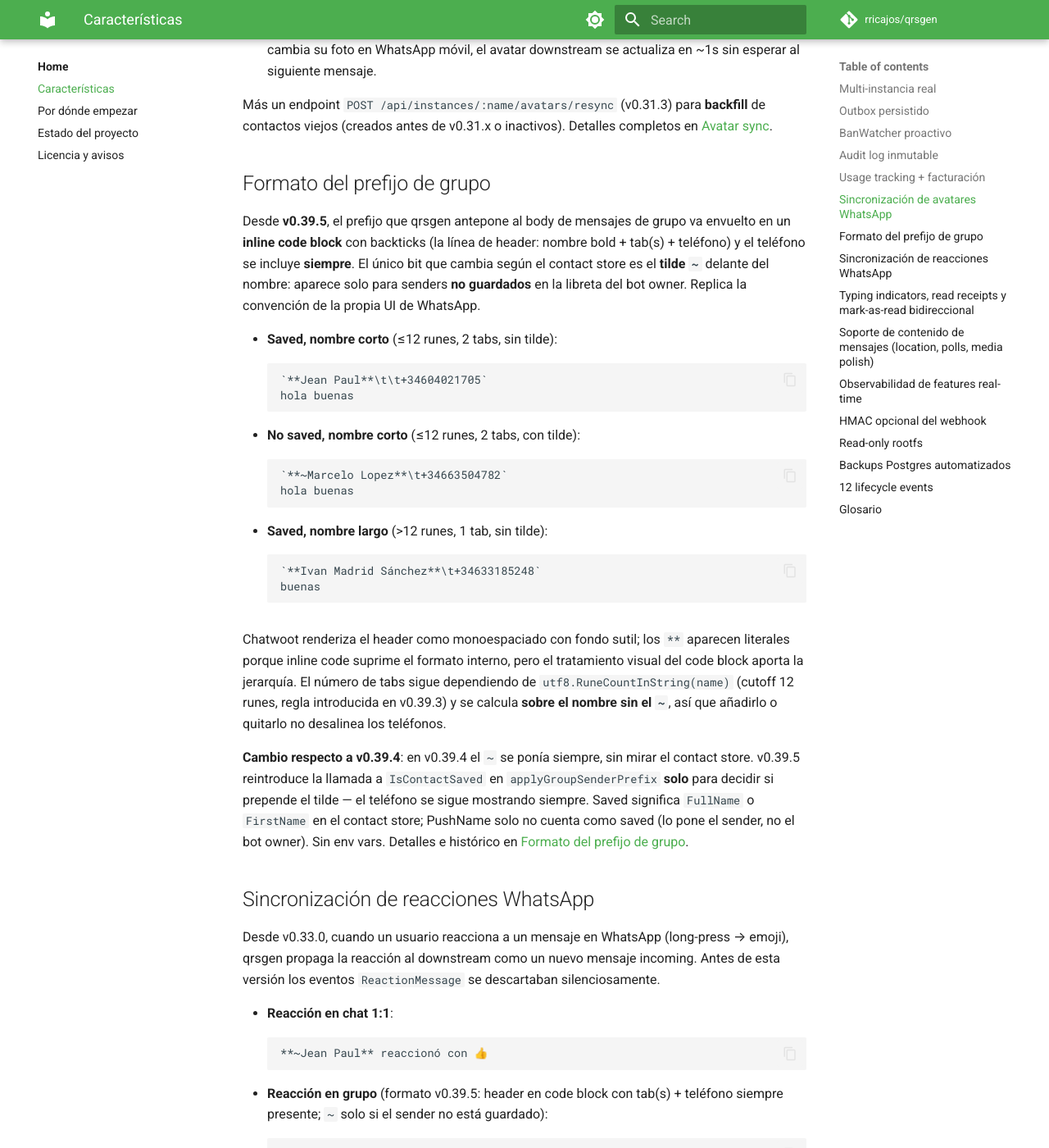
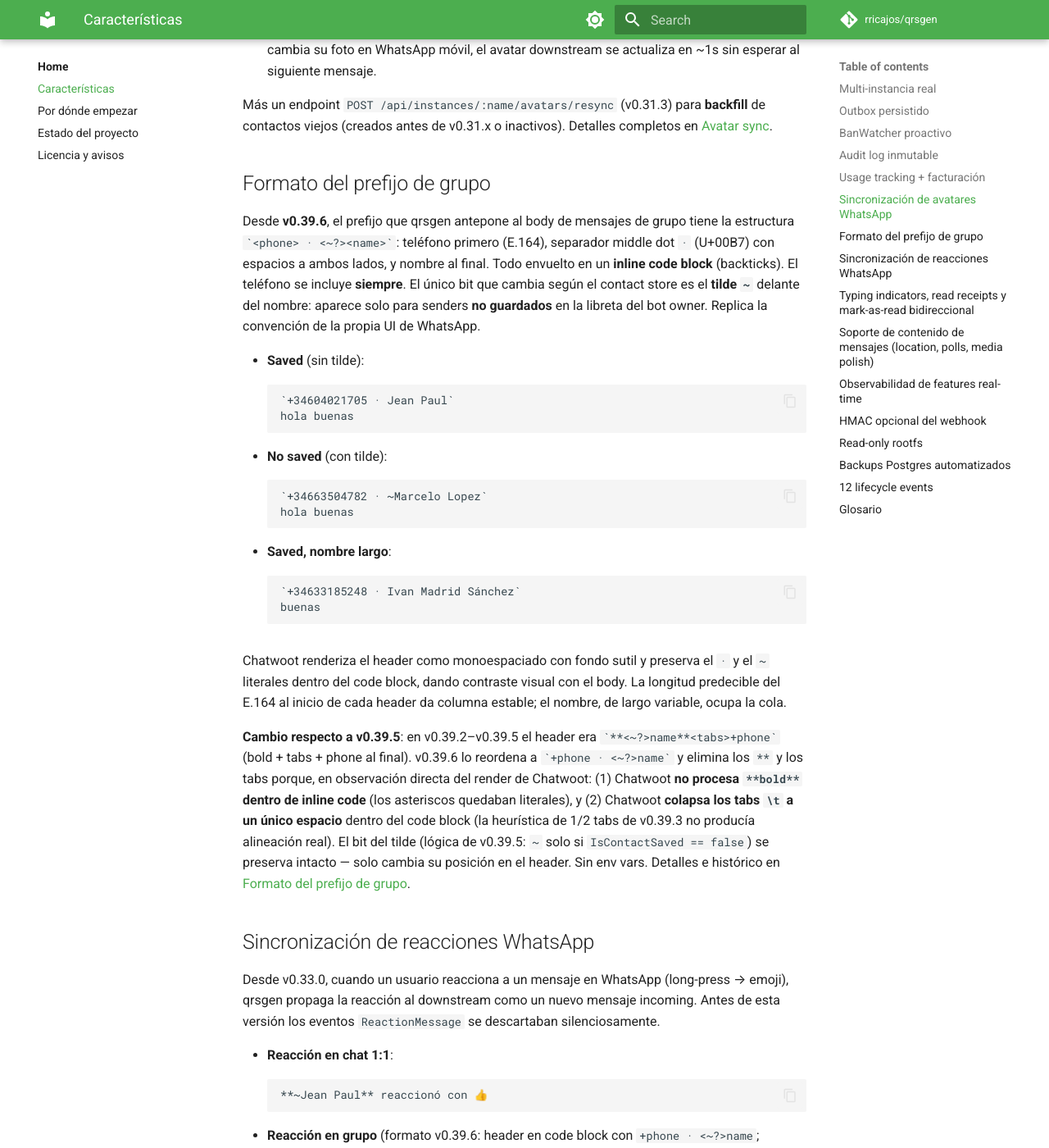
Before and after one commit to rricajos/qrsgen, an MkDocs documentation site: the page built from docs/home/features.md, in a window 1280 px wide and 1400 px high, scrolled down 1303 px. Shown: the whole window at 82% size. Built offline with MkDocs 1.6.1 and Material for MkDocs 9.7.7, drawn with Linux system fonts in a browser that asks for light colours; comment, search, counter and statistics services are not loaded; some of the changed text lies outside the part shown.

Commit message:
docs: phone-first format with middle dot (v0.39.6)
Refleja v0.39.6: reordenado a `+phone · <~?>name`. Razón en docs:
producción confirma que Chatwoot dentro de inline code (1) no procesa
**bold** (queda literal), (2) colapsa tabs a single space, (3)
preserva chars literales como · y ~.

Cambios:
- docs/integrations/group-sender-format.md: TL;DR rehecha con
  ejemplos phone-first, nueva sección v0.39.6 documentando las tres
  observaciones de render, implementación actualizada (sin utf8),
  tabla resumen con columna 'Orden', glosario actualizado.
- docs/home/features.md: ejemplos rehechos, glosario reescrito.
- docs/architecture/incoming-flow.md: pseudocódigo y diagrama ASCII
  actualizados, evolución IsContactSaved extendida con v0.39.6.
- docs/deployment/env-vars.md: descripción QRSGEN_GROUP_PREFIX_SENDER
  reescrita con nuevo formato y motivación.

````diff
--- a/docs/home/features.md
+++ b/docs/home/features.md
@@ -54,45 +54,48 @@
 
 ## Formato del prefijo de grupo
 
-Desde **v0.39.5**, el prefijo que qrsgen antepone al body de mensajes
-de grupo va envuelto en un **inline code block** con backticks (la
-línea de header: nombre bold + tab(s) + teléfono) y el teléfono se
-incluye **siempre**. El único bit que cambia según el contact store
-es el **tilde `~`** delante del nombre: aparece solo para senders **no
-guardados** en la libreta del bot owner. Replica la convención de la
-propia UI de WhatsApp.
+Desde **v0.39.6**, el prefijo que qrsgen antepone al body de mensajes
+de grupo tiene la estructura `` `<phone> · <~?><name>` ``: teléfono
+primero (E.164), separador middle dot `·` (U+00B7) con espacios a
+ambos lados, y nombre al final. Todo envuelto en un **inline code
+block** (backticks). El teléfono se incluye **siempre**. El único bit
+que cambia según el contact store es el **tilde `~`** delante del
+nombre: aparece solo para senders **no guardados** en la libreta del
+bot owner. Replica la convención de la propia UI de WhatsApp.
 
-- **Saved, nombre corto** (≤12 runes, 2 tabs, sin tilde):
+- **Saved** (sin tilde):
   ```
-  `**Jean Paul**\t\t+34604021705`
+  `+34604021705 · Jean Paul`
   hola buenas
   ```
-- **No saved, nombre corto** (≤12 runes, 2 tabs, con tilde):
+- **No saved** (con tilde):
   ```
-  `**~Marcelo Lopez**\t+34663504782`
+  `+34663504782 · ~Marcelo Lopez`
   hola buenas
   ```
-- **Saved, nombre largo** (>12 runes, 1 tab, sin tilde):
+- **Saved, nombre largo**:
   ```
-  `**Ivan Madrid Sánchez**\t+34633185248`
+  `+34633185248 · Ivan Madrid Sánchez`
   buenas
   ```
 
-Chatwoot renderiza el header como monoespaciado con fondo sutil; los
-`**` aparecen literales porque inline code suprime el formato interno,
-pero el tratamiento visual del code block aporta la jerarquía. El
-número de tabs sigue dependiendo de `utf8.RuneCountInString(name)`
-(cutoff 12 runes, regla introducida en v0.39.3) y se calcula **sobre
-el nombre sin el `~`**, así que añadirlo o quitarlo no desalinea los
-teléfonos.
+Chatwoot renderiza el header como monoespaciado con fondo sutil y
+preserva el `·` y el `~` literales dentro del code block, dando
+contraste visual con el body. La longitud predecible del E.164 al
+inicio de cada header da columna estable; el nombre, de largo
+variable, ocupa la cola.
 
-**Cambio respecto a v0.39.4**: en v0.39.4 el `~` se ponía siempre,
-sin mirar el contact store. v0.39.5 reintroduce la llamada a
-`IsContactSaved` en `applyGroupSenderPrefix` **solo** para decidir si
-prepende el tilde — el teléfono se sigue mostrando siempre. Saved
-significa `FullName` o `FirstName` en el contact store; PushName solo
-no cuenta como saved (lo pone el sender, no el bot owner). Sin env
-vars. Detalles e histórico en
+**Cambio respecto a v0.39.5**: en v0.39.2–v0.39.5 el header era
+`` `**<~?>name**<tabs>+phone` `` (bold + tabs + phone al final).
+v0.39.6 lo reordena a `` `+phone · <~?>name` `` y elimina los `**` y
+los tabs porque, en observación directa del render de Chatwoot:
+(1) Chatwoot **no procesa `**bold**` dentro de inline code** (los
+asteriscos quedaban literales), y (2) Chatwoot **colapsa los tabs `\t`
+a un único espacio** dentro del code block (la heurística de 1/2 tabs
+de v0.39.3 no producía alineación real). El bit del tilde (lógica de
+v0.39.5: `~` solo si `IsContactSaved == false`) se preserva intacto —
+solo cambia su posición en el header. Sin env vars. Detalles e
+histórico en
 [Formato del prefijo de grupo](../integrations/group-sender-format.md).
 
 ## Sincronización de reacciones WhatsApp
@@ -106,12 +109,12 @@
   ```
   **~Jean Paul** reaccionó con 👍
   ```
-- **Reacción en grupo** (formato v0.39.5: header en code block con
-  tab(s) + teléfono siempre presente; `~` solo si el sender no está
-  guardado):
+- **Reacción en grupo** (formato v0.39.6: header en code block con
+  `+phone · <~?>name`; teléfono siempre presente, `~` solo si el
+  sender no está guardado):
   ```
-  `**Jean Paul**\t\t+34604021705` reaccionó con ❤️       (saved)
-  `**~Marcelo Lopez**\t+34663504782` reaccionó con ❤️    (no saved)
+  `+34604021705 · Jean Paul` reaccionó con ❤️       (saved)
+  `+34663504782 · ~Marcelo Lopez` reaccionó con ❤️  (no saved)
   ```
 - **Reacción retirada**:
   ```
@@ -292,18 +295,19 @@
 configurada. El avatar sync los reemplaza por las fotos reales de WA.
 
 **Prefijo de grupo**: línea que qrsgen antepone al body de cada
-mensaje de grupo identificando al sender (nombre + teléfono). Permite
+mensaje de grupo identificando al sender (teléfono + nombre). Permite
 al agente que lee la conversación saber quién escribió cada mensaje
-sin abrir el subhilo del grupo. Desde v0.39.2 el separador entre
-nombre y teléfono es **tab `\t` (U+0009)**. Desde v0.39.3 el número
-de tabs es variable: 2 si el nombre tiene ≤ 12 runes, 1 si > 12.
-Desde **v0.39.4** toda la línea de header va envuelta en un **inline
-code block** (backticks) y el teléfono se incluye **siempre**, esté o
-no guardado el contacto (revierte el branching saved/omit-phone que
-existió entre v0.32.0 y v0.39.3). Desde **v0.39.5** el tilde `~`
-delante del nombre aparece **solo si el contacto no está guardado**
-en la libreta del bot owner — replica la convención de la UI de
-WhatsApp.
+sin abrir el subhilo del grupo. Desde v0.39.2 el separador y el
+formato evolucionaron varias veces: tabs (v0.39.2), tab count
+variable (v0.39.3), inline code block wrap (v0.39.4), tilde solo
+para no saved (v0.39.5). Desde **v0.39.6** el header se reordena a
+`` `+phone · <~?>name` `` (teléfono primero, middle dot `·` como
+separador, nombre al final) y se eliminan los marcadores `**bold**` y
+los tabs `\t` porque Chatwoot no procesa bold dentro de inline code y
+colapsa los tabs a un único espacio. El teléfono sigue incluyéndose
+siempre y el tilde `~` antes del nombre aparece **solo si el contacto
+no está guardado** en la libreta del bot owner — replica la convención
+de la UI de WhatsApp.
 
 **Contacto saved (libreta)**: JID que el dueño del número conectado
 tiene en su libreta del móvil, con `FullName` o `FirstName` propagado
--- a/docs/integrations/group-sender-format.md
+++ b/docs/integrations/group-sender-format.md
@@ -1,13 +1,14 @@
 # Formato del prefijo de grupo
 
-A partir de **v0.39.5**, el prefijo que qrsgen antepone al body de los
-mensajes de grupo siempre va envuelto en un **inline code block**
-(backticks) con la línea de header (nombre bold + tab(s) + teléfono),
-y el teléfono se incluye **siempre**. El único punto en el que el
-formato cambia según el estado del contact store es el **tilde `~`
-delante del nombre**: aparece solo cuando el remitente **no está
-guardado** en la libreta del número conectado. Esto replica la
-convención de la propia UI de WhatsApp.
+A partir de **v0.39.6**, el prefijo que qrsgen antepone al body de los
+mensajes de grupo va envuelto en un **inline code block** (backticks)
+con la estructura `` `<teléfono> · <~?><nombre>` ``: teléfono primero,
+separador middle dot `·` (U+00B7), y nombre al final. El teléfono se
+incluye **siempre**. El único punto en el que el formato cambia según
+el estado del contact store es el **tilde `~` delante del nombre**:
+aparece solo cuando el remitente **no está guardado** en la libreta
+del número conectado. Esto replica la convención de la propia UI de
+WhatsApp.
 
 > **Read-only sobre WhatsApp**: qrsgen solo lee
 > `client.Store.Contacts.GetContact`. No edita la libreta del móvil ni
@@ -19,10 +20,10 @@
 
 | Caso | Formato del prefijo | Versión |
 |---|---|---|
-| Saved, nombre corto (≤12 runes) | `` `**Jean Paul**\t\t+34604021705` `` | v0.39.5 |
-| Saved, nombre largo (>12 runes) | `` `**Ivan Madrid Sánchez**\t+34633185248` `` | v0.39.5 |
-| No saved, nombre corto | `` `**~Marcelo Lopez**\t+34663504782` `` | v0.39.5 |
-| No saved, nombre largo | `` `**~Anon Pseudonym User**\t+34611111111` `` | v0.39.5 |
+| Saved | `` `+34604021705 · Jean Paul` `` | v0.39.6 |
+| Saved, nombre largo | `` `+34633185248 · Ivan Madrid Sánchez` `` | v0.39.6 |
+| No saved | `` `+34663504782 · ~Marcelo Lopez` `` | v0.39.6 |
+| No saved, nombre largo | `` `+34611111111 · ~Anon Pseudonym User` `` | v0.39.6 |
 | Sin nombre, solo teléfono | `+34604021705:` | v0.39.2 |
 | Sin nombre y sin teléfono | (body sin tocar) | v0.31.x y posteriores |
 
@@ -32,33 +33,31 @@
 > por el propio sender). Para contactos saved (FullName o FirstName en
 > el contact store) el nombre va plano, sin tilde. Replica la
 > convención de la app WA: en tu chat de grupo, los nombres con `~`
-> son los que tu libreta no conoce. Entre v0.39.4 y antes el `~` se
-> ponía siempre, lo que perdía esa señal.
+> son los que tu libreta no conoce.
 >
 > **Code block wrap (v0.39.4)**: toda la línea de header va dentro de
-> un par de backticks. Los `**` dejan de procesarse como bold markdown
-> (inline code suprime el formato interno) y aparecen como caracteres
-> literales, pero a cambio Chatwoot renderiza toda la línea con fuente
+> un par de backticks. Chatwoot renderiza toda la línea con fuente
 > monoespaciada y fondo sutil — el contraste visual con el body sigue
-> siendo claro y los teléfonos quedan alineados al carácter.
+> siendo claro.
 >
-> **Separador y formato del teléfono**: desde **v0.39.2** el separador
-> entre el nombre bold y el número es un **tab `\t` (U+0009)** en lugar
-> del em-space (U+2003) previo. Desde **v0.39.3** el número de tabs
-> depende del largo del nombre medido con `utf8.RuneCountInString`
-> (los acentos cuentan una sola vez: "Sánchez" = 7 runes). Cutoff
-> hardcoded en **12 runes**:
+> **Orden teléfono → nombre y separador `·` (v0.39.6)**: el teléfono
+> va **primero** (formato E.164, longitud predecible), seguido del
+> middle dot `·` (U+00B7) con espacios a ambos lados como separador, y
+> el nombre al final. Chatwoot preserva el `·` literal dentro del inline
+> code y lo renderiza monoespaciado, así que la columna del separador
+> queda visualmente estable porque la longitud de los E.164 varía poco
+> entre senders. El nombre, de largo arbitrario, ocupa la cola de la
+> línea — donde la variabilidad no rompe alineación.
 >
-> - Nombre **≤ 12 runes** → **2 tabs** (`\t\t`).
-> - Nombre **> 12 runes** → **1 tab** (`\t`).
->
-> Así los teléfonos quedan alineados visualmente cuando senders con
-> nombres de distinto largo se mezclan en el mismo grupo.
->
-> **Nota sobre runes y el tilde**: el cálculo del número de tabs se
-> hace sobre el nombre **sin** el `~`. El tilde se prepende después de
-> decidir la cantidad de tabs, así que añadirlo o quitarlo no
-> desalinea los teléfonos.
+> **Sin `**bold**` ni tabs (v0.39.6)**: Chatwoot **no** procesa
+> `**bold**` dentro de inline code (los asteriscos quedaban literales)
+> y **colapsa los tabs `\t` a un único espacio** dentro del code block,
+> de modo que la heurística de 1/2 tabs según `utf8.RuneCountInString`
+> introducida en v0.39.3 no producía alineación real en el render.
+> v0.39.6 elimina los `**`, los tabs y el cálculo de runes; el
+> contraste visual se obtiene íntegramente del code block + monoespacio
+> de Chatwoot, y el orden phone-first sustituye a la alineación basada
+> en tabs.
 
 El comportamiento es **automático**: no hay env var nuevo. Desde
 v0.39.5 el único bit que depende del contact store es la presencia
@@ -172,22 +171,10 @@
 vistazo, si el nombre que ve viene de la libreta del bot owner o lo
 puso el propio sender.
 
-El teléfono **sigue presente siempre** (hereda v0.39.4). Las tabs y
-el code block wrap no cambian.
-
-```
-`**Jean Paul**\t\t+34604021705`     ← saved (FullName en libreta)
-hola buenas
-
-`**~Marcelo Lopez**\t+34663504782`  ← no saved (solo PushName)
-hola buenas
-
-`**~Anon**\t\t+34611111111`         ← no saved
-hola buenas
-
-`**Ivan Madrid Sánchez**\t+34633185248`  ← saved
-buenas
-```
+El teléfono **sigue presente siempre** (hereda v0.39.4). En esta
+versión las tabs y el formato `**Name**\t+phone` heredados de v0.39.3
+/ v0.39.4 no cambian — v0.39.6 los reemplaza por el formato
+phone-first con `·`.
 
 **Implementación**:
 
@@ -203,14 +190,89 @@
   (los pone el bot owner, no el sender). Senders con solo PushName
   conservan el `~`.
 
+### v0.39.6 — reordena el prefijo: `phone · name`, sin bold ni tabs
+
+Decisión pragmática basada en observación directa del render de
+Chatwoot en producción:
+
+1. Chatwoot **no procesa `**bold**` dentro de inline code**: los
+   asteriscos se renderizan como caracteres literales en lugar de
+   negrita.
+2. Chatwoot **colapsa los tabs `\t` a un único espacio** dentro del
+   code block, anulando la heurística de 1/2 tabs según
+   `utf8.RuneCountInString` introducida en v0.39.3.
+3. Chatwoot **preserva caracteres como `·` (U+00B7) y `~` literales**
+   dentro del code block.
+
+Resultado: los formatos v0.39.2–v0.39.5 que dependían de bold + tabs
+para crear contraste visual y alineación de columnas no rendían como
+se asumía. v0.39.6 rediseña el header alrededor de lo que Chatwoot
+**sí** preserva.
+
+**Nuevo formato**: `` `<phone> · <~?><name>` ``
+
+- **Saved**: `` `+34604021705 · Jean Paul` `` (sin tilde)
+- **No saved**: `` `+34663504782 · ~Marcelo Lopez` `` (con tilde)
+
+Estructura:
+
+- **Teléfono primero**, formato E.164 (`+<código país><número>`). Da
+  una posición de columna consistente porque la longitud del E.164 es
+  predecible (típicamente 12–15 caracteres, ±2 entre países).
+- **Separador `·` (middle dot, U+00B7)** con espacio a cada lado.
+  Chatwoot lo preserva literal dentro del code block; no colapsa como
+  los tabs.
+- **Nombre al final**. Como ocupa la cola de la línea, su longitud
+  variable no descuadra ninguna columna previa.
+- **Tilde `~` precede al nombre solo si no saved** (la lógica de
+  v0.39.5 se mantiene íntegra — solo cambia el orden y los
+  separadores).
+- **Todo envuelto en backticks** (inline code block, hereda v0.39.4):
+  Chatwoot lo renderiza monoespaciado con fondo sutil, dando contraste
+  visual con el body sin depender de `**bold**`.
+
+**Eliminado en v0.39.6**:
+
+- Marcadores `**` de bold markdown (no se renderizan dentro de inline
+  code en Chatwoot).
+- Separador por tabs `\t` (Chatwoot los colapsa a un único espacio).
+- Heurística de tab count variable con `utf8.RuneCountInString`
+  (innecesaria al desaparecer los tabs).
+
+Ejemplo de render esperado en Chatwoot:
+
+```
+`+34604021705 · Jean Paul`     ← saved (FullName en libreta)
+hola buenas
+
+`+34663504782 · ~Marcelo Lopez`  ← no saved (solo PushName)
+hola buenas
+
+`+34611111111 · ~Anon`            ← no saved
+hola buenas
+
+`+34633185248 · Ivan Madrid Sánchez`  ← saved
+buenas
+```
+
+**Implementación**:
+
+- `applyGroupSenderPrefix` construye el prefix como
+  `"`" + phone + " · " + tilde + name + "`"` (con `tilde = "~"` si
+  `!saved`, `""` si `saved`).
+- La rama LID → PN fallback de v0.39.5 se mantiene tal cual; solo
+  cambia cómo se ensambla el string final.
+- `utf8.RuneCountInString` deja de invocarse en este path.
+
 ### Resumen del bit saved/unsaved a través de versiones
 
-| Versión | `~` se pone | Teléfono se muestra |
-|---|---|---|
-| v0.31.x | siempre | siempre |
-| v0.32.0–v0.39.3 | siempre | solo si no saved |
-| v0.39.4 | siempre | siempre |
-| **v0.39.5** | **solo si no saved** | **siempre** |
+| Versión | `~` se pone | Teléfono se muestra | Orden |
+|---|---|---|---|
+| v0.31.x | siempre | siempre | `**~name**` + ``\`+phone\``` |
+| v0.32.0–v0.39.3 | siempre | solo si no saved | `**~name**\t(\t)+phone` |
+| v0.39.4 | siempre | siempre | `` `**~name**\t(\t)+phone` `` |
+| v0.39.5 | solo si no saved | siempre | `` `**<~?>name**\t(\t)+phone` `` |
+| **v0.39.6** | **solo si no saved** | **siempre** | `` `+phone · <~?>name` `` (phone-first, `·`, sin bold ni tabs) |
 
 ## `IsContactSaved`: vuelve a consultarse, pero solo para el tilde
 
@@ -280,9 +342,10 @@
 
 Si el sender del mensaje es a su vez un JID de grupo (caso raro:
 forwards, anuncios de canal-grupo), el path no cambia: se renderiza
-nombre + tab(s) + el "teléfono" (que sería el ID del grupo).
-`IsContactSaved` devuelve `false` por construcción para groupJIDs, así
-que desde v0.39.5 estos se rinderizan con `~` por defecto.
+`` `<groupJID> · <~?><name>` ``, donde el "teléfono" pasa a ser el ID
+del grupo. `IsContactSaved` devuelve `false` por construcción para
+groupJIDs, así que desde v0.39.5 estos se renderizan con `~` por
+defecto.
 
 ## Verificar que funciona
 
@@ -291,9 +354,9 @@
 
 ```bash
 docker logs qrsgen 2>&1 | grep "incoming sync" | tail
-# → ... content="`**Jean Paul**\t\t+34622222222`\nhola buenas" ...        (saved)
-# → ... content="`**~Marcelo Lopez**\t+34663504782`\nhola buenas" ...     (no saved)
-# → ... content="`**Ivan Madrid Sánchez**\t+34633185248`\nbuenas" ...     (saved)
+# → ... content="`+34622222222 · Jean Paul`\nhola buenas" ...        (saved)
+# → ... content="`+34663504782 · ~Marcelo Lopez`\nhola buenas" ...   (no saved)
+# → ... content="`+34633185248 · Ivan Madrid Sánchez`\nbuenas" ...   (saved)
 ```
 
 Si todos los senders aparecen con `~` (o ninguno) revisa que la
@@ -335,11 +398,15 @@
   Chatwoot, ese cambio se queda en Chatwoot. qrsgen no propaga edits al
   contact store de WA ni a la libreta del móvil del bot.
 - **Sin opt-out por env var**. No hay flag para volver al formato sin
-  code block, al branching saved/omit-phone, ni al `~` siempre de
-  v0.39.4. Si necesitas un formato anterior, considera abrir un issue.
+  code block, al branching saved/omit-phone, al `~` siempre de
+  v0.39.4 ni al orden `**name**<tabs>+phone` de v0.39.2–v0.39.5. Si
+  necesitas un formato anterior, considera abrir un issue.
 - **Render del code block depende del downstream**. Chatwoot pinta
-  inline code monoespaciado con fondo gris claro. Otros downstreams
-  pueden renderizarlo de forma distinta o ignorar los backticks.
+  inline code monoespaciado con fondo gris claro, preserva `·` y `~`
+  literales, no procesa `**bold**` y colapsa tabs a un único espacio
+  dentro del bloque — todas las decisiones de v0.39.6 se calibraron
+  para Chatwoot. Otros downstreams pueden renderizarlo de forma
+  distinta o ignorar los backticks.
 
 ## Glosario
 
@@ -381,23 +448,28 @@
 **Bot owner**: dueño del número de WhatsApp que tiene la sesión
 emparejada con qrsgen.
 
-**Separador del prefijo (v0.39.2)**: tab `\t` (U+0009) entre el nombre
-bold y el teléfono. Reemplaza al em-space (U+2003) previo.
+**Separador del prefijo (v0.39.2, retirado en v0.39.6)**: tab `\t`
+(U+0009) entre el nombre bold y el teléfono. Reemplazó al em-space
+(U+2003) previo. v0.39.6 lo retira porque Chatwoot colapsa tabs a un
+único espacio dentro del code block.
 
-**Tab count variable (v0.39.3)**: regla que elige 2 tabs si
-`utf8.RuneCountInString(name) ≤ 12` y 1 tab si `> 12`. Persigue
-alinear visualmente los teléfonos cuando senders con nombres de
-distinto largo intercambian mensajes en el mismo grupo.
+**Tab count variable (v0.39.3, retirado en v0.39.6)**: regla que
+elegía 2 tabs si `utf8.RuneCountInString(name) ≤ 12` y 1 tab si
+`> 12`. Pretendía alinear visualmente los teléfonos cuando senders
+con nombres de distinto largo intercambiaban mensajes en el mismo
+grupo. v0.39.6 elimina la heurística (Chatwoot colapsaba los tabs a
+un espacio, así que la alineación no se materializaba) y la sustituye
+por el orden phone-first con `·`.
 
 **Code block wrap del header (v0.39.4)**: envoltorio con backticks de
-toda la línea `**Name**<tabs>+phone` (o `**~Name**<tabs>+phone` para
-no saved desde v0.39.5). Chatwoot la renderiza monoespaciada con
-fondo sutil; los `**` aparecen literales porque inline code suprime el
-formato interno.
+toda la línea de header. Chatwoot la renderiza monoespaciada con
+fondo sutil. Se mantiene en v0.39.6 (cambia lo que va dentro, no el
+wrap).
 
 **Teléfono siempre presente (v0.39.4)**: revierte el branching
 saved/omit-phone introducido en v0.32.0. El header incluye el número
-para todos los senders, saved o no. Se mantiene tal cual en v0.39.5.
+para todos los senders, saved o no. Se mantiene tal cual en v0.39.5
+y v0.39.6.
 
 **Tilde `~` solo para no saved (v0.39.5)**: el `~` antes del nombre
 aparece únicamente cuando `IsContactSaved(jid) == false` (no hay
@@ -405,4 +477,15 @@
 PushName del sender). Replica la convención de la propia UI de
 WhatsApp y sirve al agente del downstream como señal visual de qué
 nombre viene de la libreta del bot owner y cuál se lo puso el propio
-sender.
+sender. La semántica se mantiene en v0.39.6 (solo cambia la posición
+del tilde en el header, ahora prefijado al nombre que va al final).
+
+**Orden phone-first con `·` (v0.39.6)**: el header pasa de
+`` `**<~?>name**<tabs>+phone` `` a `` `+phone · <~?>name` ``. Motivo:
+Chatwoot no procesa `**bold**` dentro de inline code (los asteriscos
+quedaban literales) y colapsa tabs a un único espacio (la heurística
+de v0.39.3 no producía alineación real). El nuevo orden aprovecha que
+los E.164 tienen longitud predecible para dar columna estable al
+inicio de cada header, usa middle dot `·` (U+00B7) como separador que
+Chatwoot preserva literal, y deja el nombre — el componente más
+variable — al final, donde su longitud no descuadra nada.
````
Also changed, not shown: docs/architecture/incoming-flow.md (+37 -26 lines), docs/deployment/env-vars.md (+1 -1 lines).
